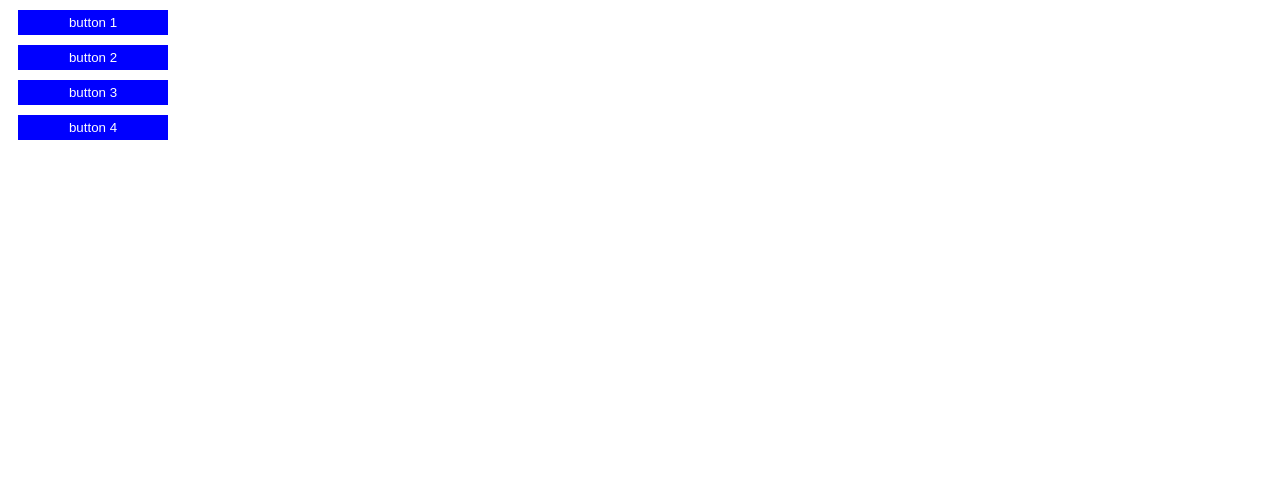
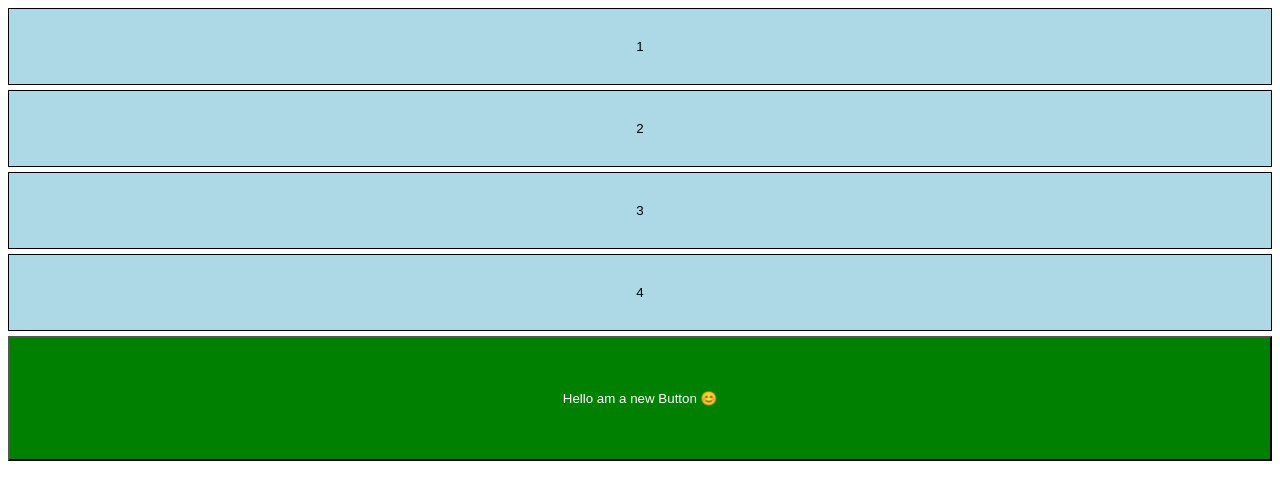
Before and after one commit to loopystack19/JavaScript-Learning-Journey, a plain HTML site: page nodeList/node.html in a window 1280 px wide. Drawn offline with Linux system fonts and the light colour scheme.

Commit message:
node list

```diff
--- a/nodeList/node.html
+++ b/nodeList/node.html
@@ -6,10 +6,11 @@
     <title>Node list</title>
 </head>
 <body>
-    <button class="myButtons">button 1</button>
-    <button class="myButtons">button 2</button>
-    <button class="myButtons">button 3</button>
-    <button class="myButtons">button 4</button>
+   <button class="myButton">1</button>
+   <button class="myButton">2</button>
+   <button class="myButton">3</button>
+   <button class="myButton">4</button>
+
     <script src="node.js"></script>
 </body>
 </html>
--- a/nodeList/node.js
+++ b/nodeList/node.js
@@ -1,19 +1,56 @@
-let myButtons=document.querySelectorAll(".myButtons");
+// node a list a collection like arrays but they don't have in built methods like map, filter and reduce
+
+let myButtons=document.querySelectorAll("button");
 
 myButtons.forEach(button=>{
-    button.style.display="block";
-    button.style.margin="10px";
-    button.style.backgroundColor="blue";
-    button.style.width="150px";
-    button.style.height="25px"
-    button.style.border="none";
-    button.style.color="white";
-    button.style.cursor="pointer";
-})
+    Object.assign(button.style,{
+        backgroundColor:"lightblue",
+        display:"block",
+        width:"100%",
+        padding:"30px",
+        margin:"5px auto",
+        border:"1px solid black"
+    })
+});
+
+//Adding event listener
 
 myButtons.forEach(button=>{
+    button.addEventListener("click",event=>{
+        Object.assign(button.style,{
+            backgroundColor:"blue",
+            color:"white",
+            fontSize:"3rem"
+        })
+    })
+});
 
+//Adding an element to a node list
+
+const newButton=document.createElement("button");// step 1
+
+newButton.textContent="Hello am a new Button 😊";
+// step 2 adding style to the element
+Object.assign(newButton.style,{
+    backgroundColor:"green",
+    color:"white",
+    padding:"30px",
+    width:"100%",
+    height:"125px"
+});
+
+//step 3 Appending the element
+
+document.body.appendChild(newButton);
+
+//After creating this element, it wont automatically reflect in the nodelist because they are static
+
+myButtons=document.querySelectorAll("button");
+
+
+myButtons.forEach(button=>{
     button.addEventListener("click", event=>{
-        event.target.style.backgroundColor="lightgreen";
+        event.target.remove();
+        myButtons=document.querySelectorAll("button");
     })
 })
```
